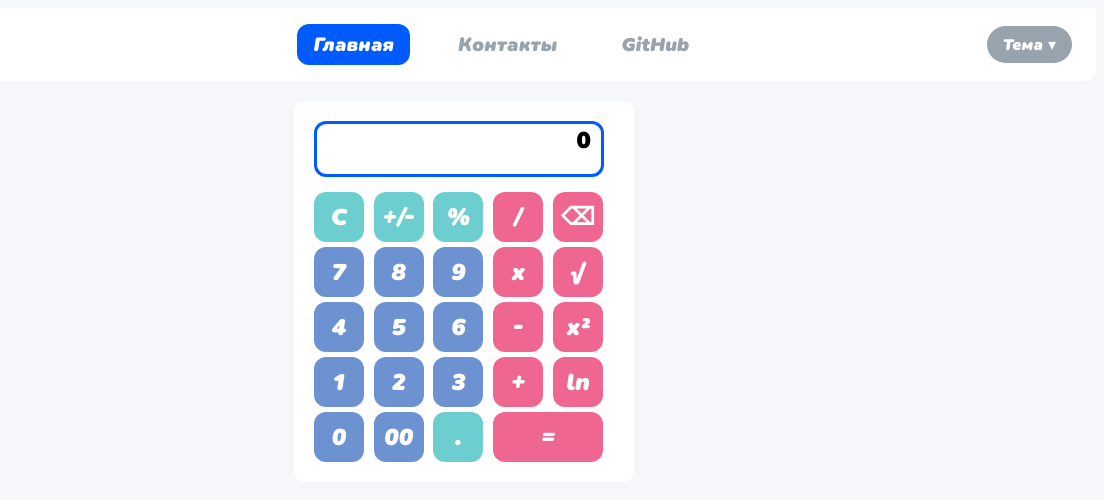
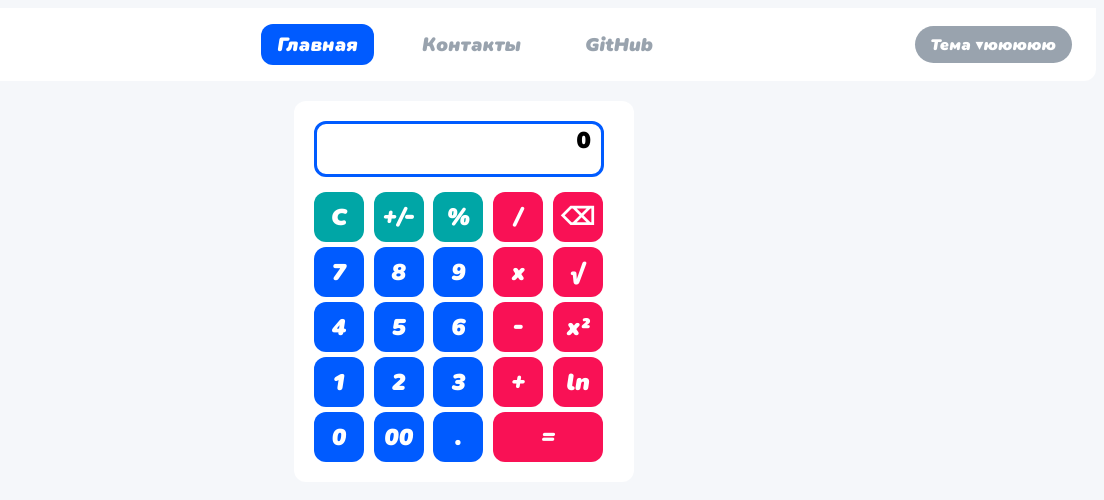
Before and after one commit to zuskwbfe/PSP_2026, a plain HTML site: page calculator.html in a window 1280 px wide. Shown: the full height of the page, 176-1280 px from the left. Drawn offline with Linux system fonts and the light colour scheme.

Commit message:
Лабораторная работа №1: незначительные изменения

```diff
--- a/calculator.html
+++ b/calculator.html
@@ -4,7 +4,7 @@
 <head>
   <title>Калькулятор</title>
   <link rel="stylesheet" href="style.css">
-  <script type="text/javascript" src="script.js"></script>
+  <!-- <script type="text/javascript" src="script.js"></script> -->
 </head>
 
 <body>
@@ -23,30 +23,26 @@
       <li><a href="https://github.com/zuskwbfe/PSP_2026" class="nav-link">GitHub</a></li>
     </ul>
 
-      <div class="theme-switcher">
-    <button class="theme-button" id="themeButton">Тема ▾</button>
-    <div class="theme-dropdown" id="themeDropdown">
-      <div class="theme-option light" data-theme="light">Светлая</div>
-      <div class="theme-option dark" data-theme="dark">Тёмная</div>
+    <div class="theme-switcher">
+      <button class="theme-button" id="themeButton">Тема ▾ююююю</button>
+      <div class="theme-dropdown" id="themeDropdown">
+        <div class="theme-option light" data-theme="light">Светлая</div>
+        <div class="theme-option dark" data-theme="dark">Тёмная</div>
+      </div>
     </div>
-  </div>
   </header>
 
 
 
 
-  <div class="calculator"> <!-- div - это базовый html-контейнер, который может содержать в себе другие html-элементы. -->
-
-    <!-- блок с экраном калькулятора, где будет выводиться результат вычислений. -->
+  <div class="calculator">
     <div id="result" class="result">
       0
     </div>
 
-    <!-- блок с кнопками калькулятора. -->
     <div>
-      <!--горизонтальный ряд из четырех кнопок-->
       <div>
-        <button id="btn_op_clear" class="my-btn secondary">C</button>    <!-- про тэг кнопки: https://www.w3schools.com/tags/tag_button.asp -->
+        <button id="btn_op_clear" class="my-btn secondary">C</button>
         <button id="btn_op_sign" class="my-btn secondary">+/-</button>
         <button id="btn_op_percent" class="my-btn secondary">%</button>
         <button id="btn_op_div" class="my-btn primary">/</button>
@@ -80,7 +76,7 @@
       <div>
         <button id="btn_digit_0" class="my-btn">0</button>
         <button id="btn_digit_00" class="my-btn">00</button>
-        <button id="btn_digit_dot" class="my-btn secondary">.</button>
+        <button id="btn_digit_dot" class="my-btn">.</button>
         <button id="btn_op_equal" class="my-btn primary execute">=</button>
       </div>
     </div>
--- a/style.css
+++ b/style.css
@@ -29,7 +29,7 @@ body {
   height: 50px;
   border-radius: 12px;
   border: none;
-  background: #6d92d1;
+  background: #005bff;
   color: white;
   font-size: 1.5rem;
   font-weight: 900;
@@ -50,12 +50,12 @@ body {
 
 /* селектор для кнопок первостепенных операций */
 .my-btn.primary {
-  background: #ef6790;
+  background: #f91155;
 }
 
 /* селектор для кнопок второстепенных операций */
 .my-btn.secondary {
-  background: #6ccece;
+  background: #00a6a6;
 }
 
 /* селектор для кнопки расчета выражения (=) */
@@ -93,7 +93,7 @@ body {
     margin-right: 5px;
     margin-top: 5px;
     background: rgb(242, 241, 252);
-    color: rgb(93, 83, 222);
+    color: #005bff;
     border: 0px;
     border-radius: 12px;
     /* font-family: 'SN Pro', Arial, sans-serif; */
```
Also changed, not shown: contacts.html (+1 -0 lines), README.md, images_for_README/calculator.png (added), images_for_README/contacts.png (added), images_for_README/header.png (added), images_for_README/header_btn_hover.png (added), images_for_README/hover_example.png (added), images_for_README/logo.png (added), images_for_README/main_page.png (added), images_for_README/ozon_header.png (added).
